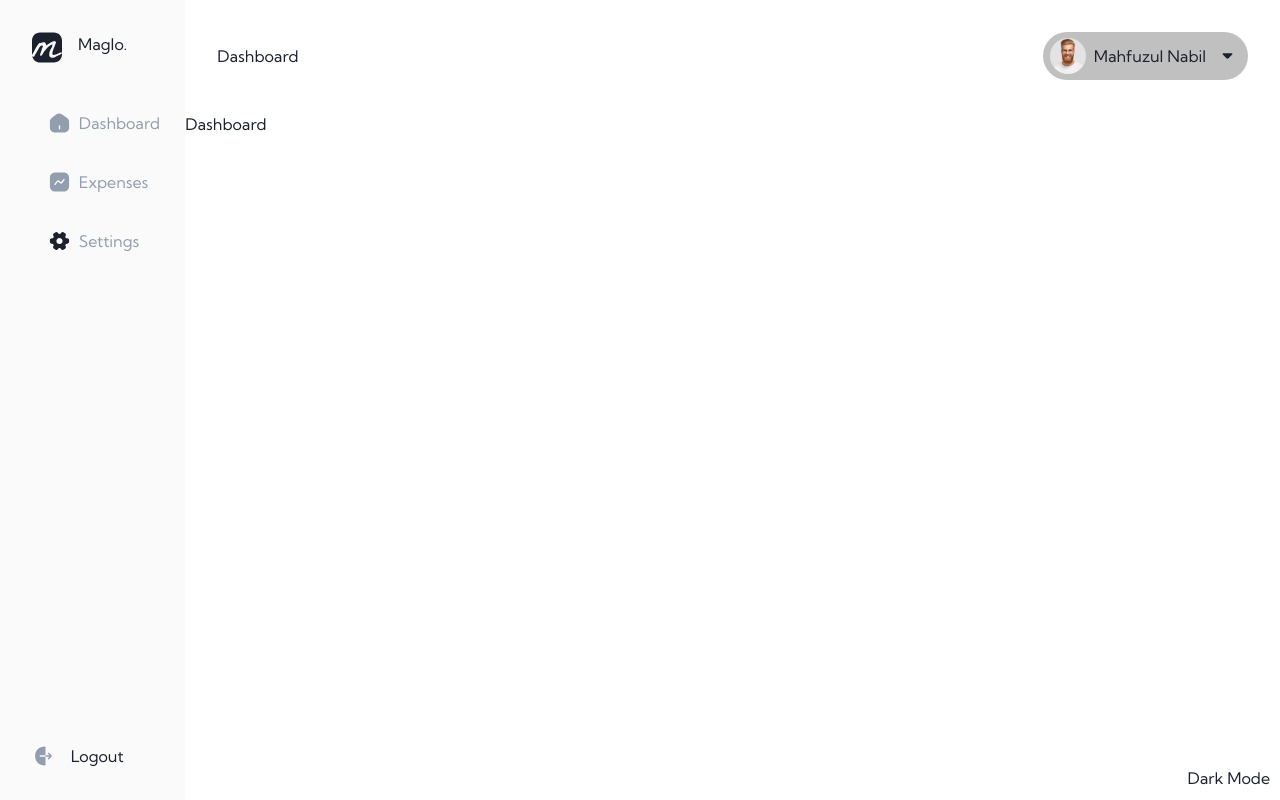
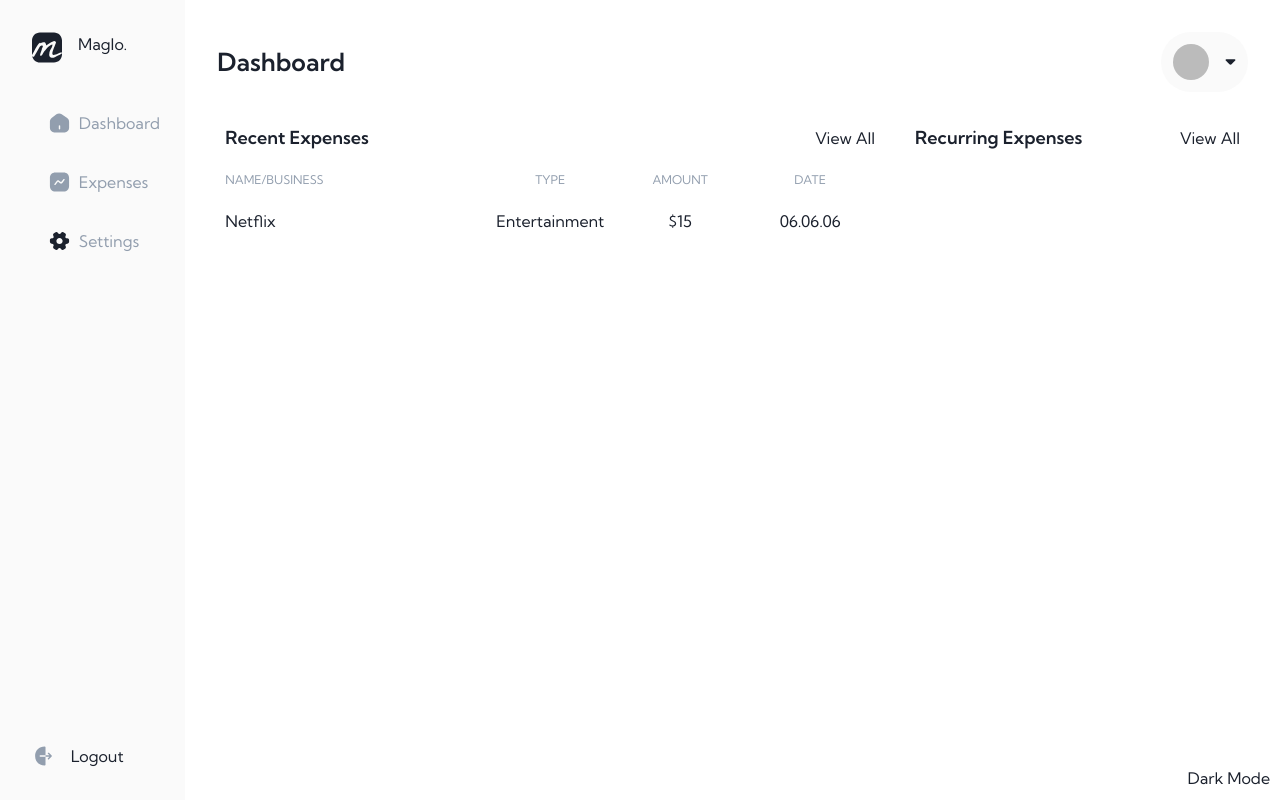
Before and after one commit to BreatheTempest/React-Expense-Tracker, a React (Create React App) app: page / in a window 1280 px wide. Built offline with nearby package versions, Linux system fonts and the light colour scheme; no server answers; the database is empty; sample sign-in values are in the browser's storage.

Commit message:
Add basic structure for dashboard

```diff
--- /dev/null
+++ b/src/components/Expense/Expense.css
@@ -0,0 +1,8 @@
+.expense {
+	display: grid;
+	grid-template-columns: 2fr 1fr 1fr 1fr;
+}
+
+.expense :not(:first-child) {
+	text-align: center;
+}
--- /dev/null
+++ b/src/components/Expense/Expense.js
@@ -0,0 +1,16 @@
+import React from 'react';
+import './Expense.css';
+import Button from '../Button';
+
+export default function Expense(props) {
+	return (
+		<div className="expense">
+			<div className="name">{props.title}</div>
+			<div className="type">{props.type}</div>
+			<div className="amount">{props.amount}</div>
+			<div className="date">{props.date}</div>
+			<div className="invoice">{props.invoice}</div>
+			{props.edit && <Button value="Edit" onClick={props.edit} />}
+		</div>
+	);
+}
--- a/src/components/Header/Header.css
+++ b/src/components/Header/Header.css
@@ -5,13 +5,18 @@
 	padding: 2rem;
 }
 
+.header-container h2 {
+	font-size: var(--font-size-700);
+	font-weight: var(--font-weight-semi-bold);
+}
+
 .header-profile {
 	display: flex;
 	align-items: center;
 	justify-content: space-between;
 	gap: 1rem;
-  background-color: silver;
-  padding: 6px 15px 6px 7px;
+	background-color: var(--bg-clr-secondary);
+	padding: 12px;
 	border-radius: 2rem;
 }
 
@@ -20,3 +25,8 @@
 	align-items: center;
 	gap: 0.5rem;
 }
+
+.header-profile .picture {
+	border-radius: 50%;
+	width: 36px;
+}
--- a/src/components/Header/Header.js
+++ b/src/components/Header/Header.js
@@ -8,7 +8,7 @@ import { useAuth } from '../../contexts/AuthContext';
 export default function Header() {
 	const [title, setTitle] = useState('');
 	const location = useLocation();
-	const { currentUser } = useAuth();
+	const { currentUser, userDetails } = useAuth();
 
 	useEffect(() => {
 		setTitle(changeTitle());
@@ -30,11 +30,19 @@ export default function Header() {
 			className="header-container"
 			style={{ display: currentUser ? '' : 'none' }}
 		>
-			<h1>{title}</h1>
+			<h2>{title}</h2>
 			<div className="header-profile">
 				<p>
-					<img src={ProfilePicture} alt={ProfilePicture} />
-					Mahfuzul Nabil
+					{currentUser && currentUser.photoURL && (
+						<img
+							className="picture"
+							src={currentUser.photoURL}
+							alt={ProfilePicture}
+						/>
+					)}
+					{userDetails.firstName
+						? userDetails.firstName
+						: userDetails.displayName}
 				</p>
 				<img src={ArrowDown} alt={ArrowDown} />
 			</div>
--- a/src/components/Navigation/Navigation.js
+++ b/src/components/Navigation/Navigation.js
@@ -11,7 +11,7 @@ import Button from '../Button';
 import './Navigation.css';
 
 export default function Navigation() {
-	const { logout, currentUser, userDetails } = useAuth();
+	const { logout, currentUser } = useAuth();
 
 	return (
 		<div
@@ -23,11 +23,10 @@ export default function Navigation() {
 				<h2>Maglo.</h2>
 			</div>
 			<nav className="nav-links">
-				{userDetails && userDetails.displayName}
 				<NavLink to="/">
 					<img src={Dashboard} alt={Dashboard} /> Dashboard
 				</NavLink>
-				<NavLink to="expenses">
+				<NavLink to="transactions">
 					<img src={Transactions} alt={Transactions} />
 					Expenses
 				</NavLink>
--- a/src/pages/Dashboard/index.js
+++ b/src/pages/Dashboard/index.js
@@ -1,5 +1,53 @@
-import React from 'react';
+import React, { useState } from 'react';
+import Expense from '../../components/Expense/Expense';
+import Button from '../../components/Button';
+import './style.css';
 
 export default function Dashboard() {
-	return <div>Dashboard</div>;
+	const [data, setData] = useState([
+		{
+			title: 'Netflix',
+			amount: '$15',
+			type: 'Entertainment',
+			date: '06.06.06',
+			invoice: '1234',
+		},
+	]);
+
+	const expenses = data.map((expense) => (
+		<Expense
+			title={expense.title}
+			type={expense.type}
+			amount={expense.amount}
+			date={expense.date}
+		/>
+	));
+
+	return (
+		<div className="dashboard">
+			<section className="right-section">
+				<div className="spending"></div>
+				<div className="graph"></div>
+				<div className="recent-expenses">
+					<div className="expenses-title">
+						<h2>Recent Expenses</h2>
+						<Button value="View All" />
+					</div>
+					<div className="columns">
+						<p>NAME/BUSINESS</p>
+						<p>TYPE</p>
+						<p>AMOUNT</p>
+						<p>DATE</p>
+					</div>
+					{expenses}
+				</div>
+			</section>
+			<section className="recurring">
+				<div className="expenses-title">
+					<h2>Recurring Expenses</h2>
+					<Button value="View All" />
+				</div>
+			</section>
+		</div>
+	);
 }
--- a/src/pages/Dashboard/style.css
+++ b/src/pages/Dashboard/style.css
@@ -0,0 +1,32 @@
+.dashboard {
+	display: grid;
+	grid-template-columns: 2fr 1fr;
+	gap: 40px;
+	margin-inline: 40px;
+}
+
+.recent-expenses {
+	display: grid;
+	gap: 20px;
+}
+
+.expenses-title {
+	display: flex;
+	justify-content: space-between;
+}
+
+.expenses-title h2 {
+	font-size: var(--font-size-600);
+	font-weight: var(--font-weight-semi-bold);
+}
+
+.columns {
+	display: grid;
+	grid-template-columns: 2fr 1fr 1fr 1fr;
+	font-size: var(--font-size-300);
+	color: var(--font-clr-secondary-200);
+}
+
+.columns :not(:first-child) {
+	text-align: center;
+}
--- a/src/pages/Settings/Settings.js
+++ b/src/pages/Settings/Settings.js
@@ -1,4 +1,4 @@
-import React, { useEffect, useState } from 'react';
+import React, { useState } from 'react';
 
 import Input from '../../components/Input';
 import Button from '../../components/Button';
@@ -48,7 +48,7 @@ export default function Settings() {
 
 	return (
 		<section className="settings">
-			<form className="settings-container" onSubmit={handleSubmit}>
+			<form className="settings-container">
 				<div className="settings-title span-two">
 					<h2>Account Information</h2>
 					<p>Update your account information</p>
@@ -59,7 +59,10 @@ export default function Settings() {
 						class="settings-edit"
 						icon={Edit}
 						value="Edit"
-						onClick={() => setEditSettings((prev) => !prev)}
+						onClick={(e) => {
+							setEditSettings((prev) => !prev);
+							e.preventDefault();
+						}}
 					/>
 				</div>
 				<Input
@@ -128,11 +131,12 @@ export default function Settings() {
 					/>
 					<Button
 						icon={eye}
-						onClick={() =>
+						onClick={(e) => {
 							setPasswordInput((prev) =>
 								prev === 'password' ? 'text' : 'password'
-							)
-						}
+							);
+							e.preventDefault();
+						}}
 					/>
 				</div>
 				<div className="icon-input password">
@@ -149,14 +153,17 @@ export default function Settings() {
 					/>
 					<Button
 						icon={eye}
-						onClick={() =>
+						onClick={(e) => {
 							setPasswordConfirmInput((prev) =>
 								prev === 'password' ? 'text' : 'password'
-							)
-						}
+							);
+							e.preventDefault();
+						}}
 					/>
 				</div>
-				{editSettings && <Button class="settings-btn" value="Update" />}
+				{editSettings && (
+					<Button class="settings-btn" value="Update" onSubmit={handleSubmit} />
+				)}
 			</form>
 		</section>
 	);
--- a/src/style.css
+++ b/src/style.css
@@ -12,7 +12,7 @@
 
 html,
 body {
-	height: 100vh;
+	min-height: 100vh;
 	width: 100%;
 }
 
@@ -79,6 +79,9 @@ html:focus-within {
 .app-container {
 	background-color: var(--bg-clr-primary);
 	color: var(--font-clr-primary);
+	min-height: 100vh;
+	display: flex;
+	flex-grow: 1;
 }
 
 .logo {
@@ -89,18 +92,12 @@ html:focus-within {
 	font-weight: var(--font-weight-bold);
 }
 
-.app-container {
-	height: 100vh;
-	display: flex;
-	flex-grow: 1;
-}
-
 .page-container {
 	width: 100%;
 }
 
 .dark-mode {
-	position: absolute;
+	position: fixed;
 	bottom: 0;
 	right: 0;
 	margin: 10px;
```
Lines whose indentation alone changed are shown as unchanged.
